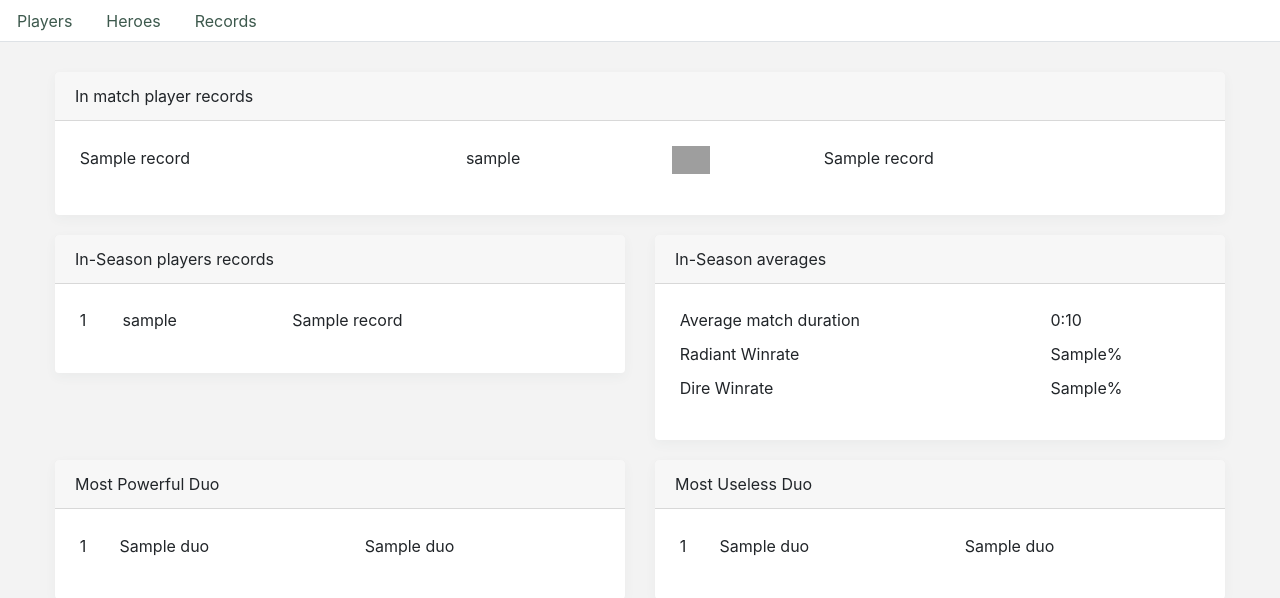
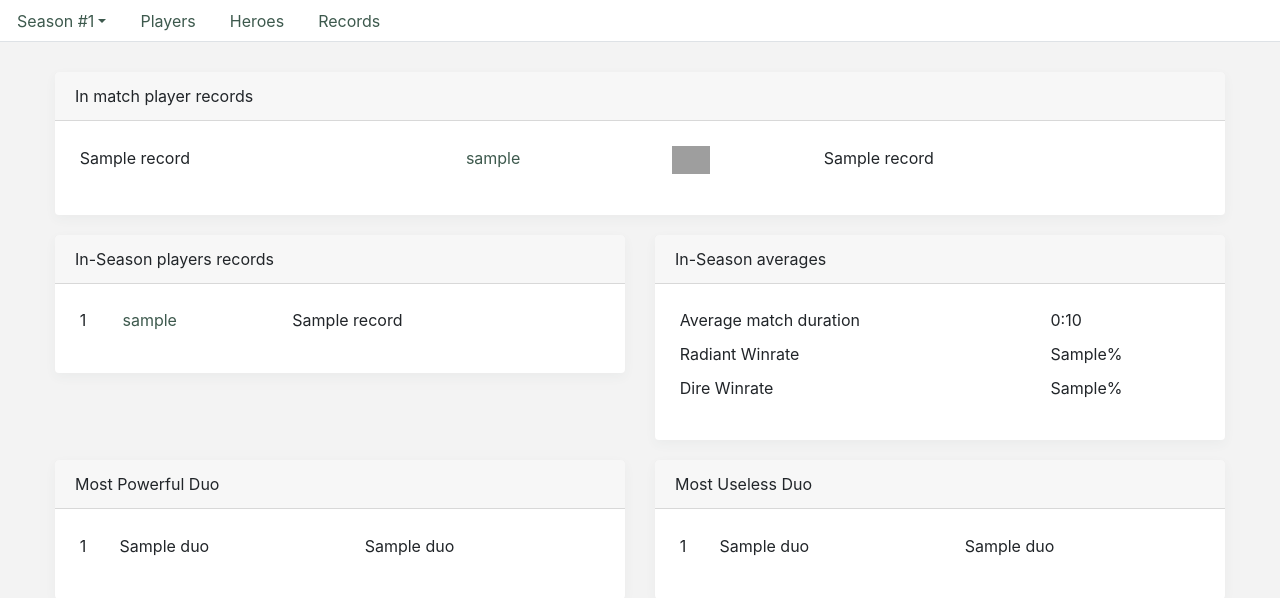
Before and after one commit to Nuqlear/genkstaleague, a Python web app: template gleague/gleague/frontend/templates/season/records.html in a window 1280 px wide. Shown: the part 66-664 px from the top of the page. Run offline with Jinja, Linux system fonts and the light colour scheme; the template is opened without the code that fills it: most values are stand-ins (such as "Sample title", 1, 10 or a date in 2020); some libraries are stand-ins or nearby versions; grey boxes are pictures that could not be loaded.

Commit message:
Added season select

```diff
--- a/gleague/gleague/frontend/static/redesign/css/main.css
+++ b/gleague/gleague/frontend/static/redesign/css/main.css
@@ -47,6 +47,14 @@ a:hover {
     background: #ffebee;
 }
 
+.radiant_text_color {
+    color: #687a1f;
+}
+
+.dire_text_color {
+    color: #aa3729;
+}
+
 .win_row {
     background: #C8E6C9;
 }
--- a/gleague/gleague/frontend/templates/redesign/_blocks/season_header.html
+++ b/gleague/gleague/frontend/templates/redesign/_blocks/season_header.html
@@ -1,4 +1,18 @@
 <ul class="nav nav-tabs bg-white">
+    <li class="nav-item dropdown">
+        <a class="nav-link dropdown-toggle" data-toggle="dropdown" href="#" role="button" aria-haspopup="true"
+           aria-expanded="false">Season #{{ season_number }}</a>
+        <div class="dropdown-menu">
+            {% for season in seasons %}
+                <a class="dropdown-item" href="/seasons/{{ season }}/{{ endpoint[-1] }}">
+                {{ 'Season #' + season if season != season_number else 'Current' }}
+                </a>
+            {% else %}
+                <span class="dropdown-item">hi there!</span>
+            {% endfor %}
+        </div>
+    </li>
+
     <li class="nav-item">
         {% if endpoint[1] == 'players' %}
             <span class="nav-link active">Players</span>
--- a/gleague/gleague/frontend/templates/redesign/season/records.html
+++ b/gleague/gleague/frontend/templates/redesign/season/records.html
@@ -16,9 +16,10 @@
                         <table class="table table-sm table-borderless table-hover in_match_records_table">
                             <tbody>
                             {% for record in in_match_records %}
-                                <tr match_id={{ record[0] }}>
+                                <tr>
                                     <td>{{ record[1] }}</td>
-                                    <td><span class="link_alt">{{ record[2].nickname }}</span></td>
+                                    <td><a href="{{ url_for('players.overview', steam_id=record[2].steam_id) }}"
+                                           class="link_alt">{{ record[2].nickname }}</a></td>
                                     <td><img class="steam_img"
                                              src=http://cdn.dota2.com/apps/dota2/images/heroes/{{ record[3] }}_lg.png>
                                     </td>
@@ -40,9 +41,13 @@
                         <table class="table table-sm table-hover table-borderless in_season_records_table">
                             <tbody>
                             {% for record in in_season_player_records %}
-                                <tr player_id={{ record[1].steam_id }}>
+                                <tr>
                                     <td>{{ record[0] }}</td>
-                                    <td><span class="link_alt">{{ record[1].nickname }}</span></td>
+                                    <td>
+                                        <a href="{{ url_for('players.overview', steam_id=record[1].steam_id) }}">
+                                            {{ record[1].nickname }}
+                                        </a>
+                                    </td>
                                     <td>{{ record[2] }}</td>
                                 </tr>
                             {% endfor %}
```
